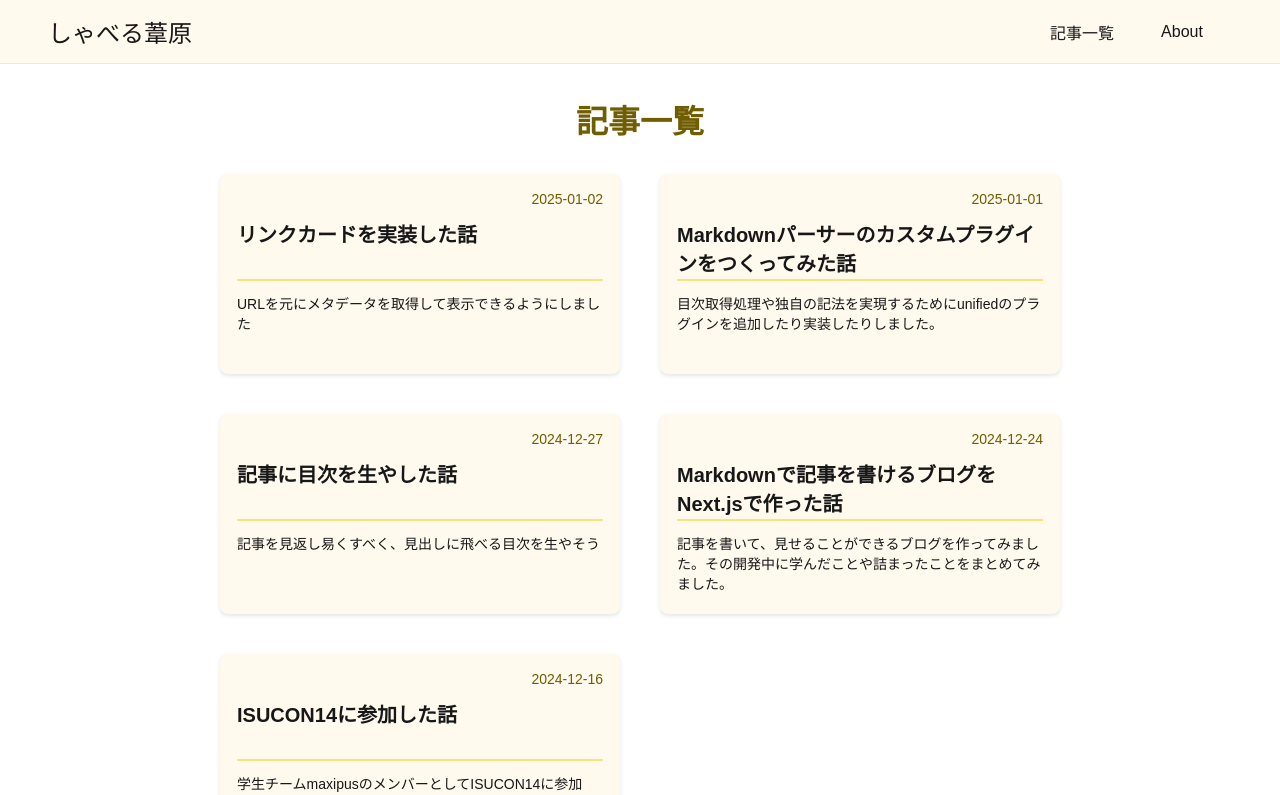
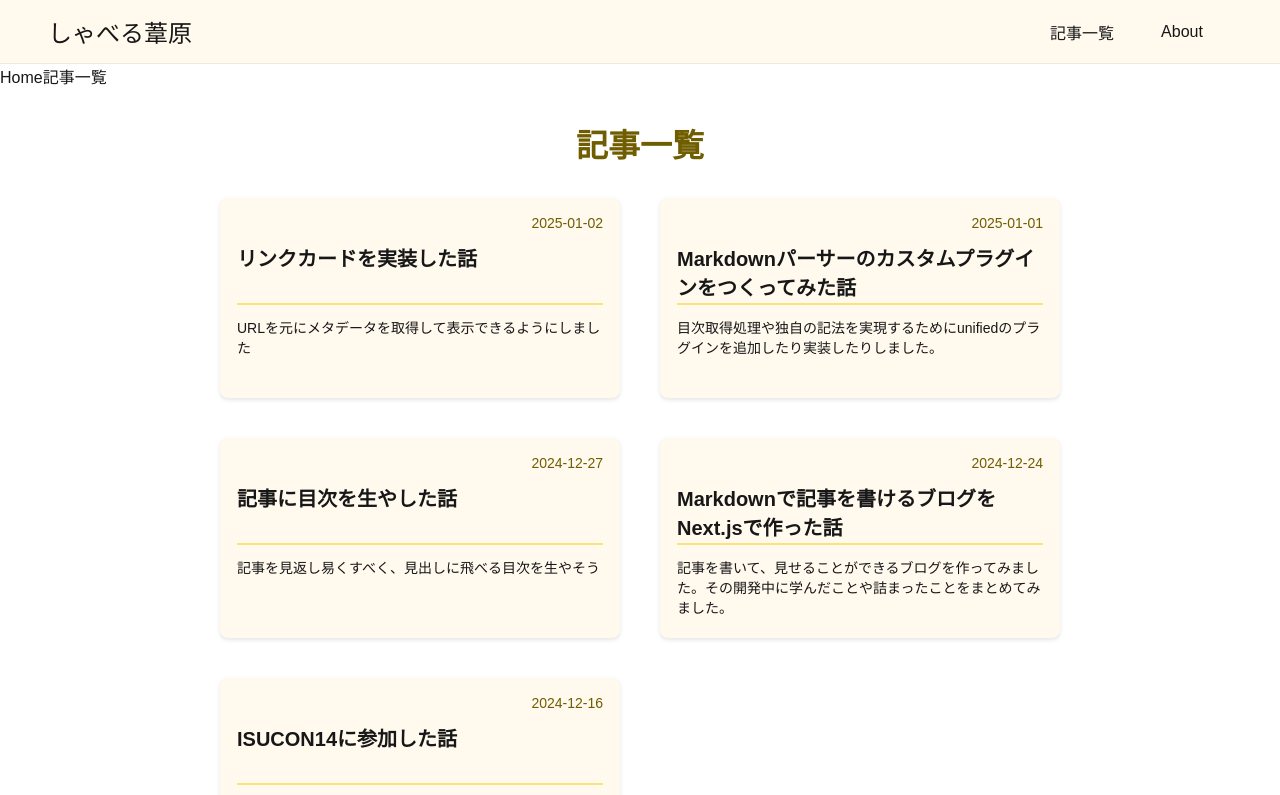
Before and after one commit to nakamuraitsuki/Next-blog-project, a Next.js app: page /blog in a window 1280 px wide. Shown: the top 795 px of the page. Built offline with nearby package versions, Linux system fonts and the light colour scheme.

Commit message:
パンくずリスト表示まで

```diff
--- a/src/app/blog/page.jsx
+++ b/src/app/blog/page.tsx
@@ -1,11 +1,17 @@
 import styles from "./blog.module.css"
 import { getAllPosts } from "@/lib"
 import { Layout, BlogCardList } from "@/components";
+import { BreadcrumbsItem } from "@/lib";
+
+const BREAD_CLUMBS: BreadcrumbsItem[] = [
+    { name: "Home", path: "/" },
+    { name: "記事一覧", path: "/blog" },
+]
 
 export default async function Blog() {
     const posts = await getAllPosts();
     return (
-        <Layout>
+        <Layout breadcrumbs={BREAD_CLUMBS}>
             <h1 className={styles.title}>記事一覧</h1>
             <div className={styles.List}>
                 <BlogCardList posts={posts}/>
--- /dev/null
+++ b/src/components/Breadcrumbs/Breadcrumbs.tsx
@@ -0,0 +1,14 @@
+import Link from "next/link";
+import { BreadcrumbsProps } from "@/lib";
+
+export const Breadcrumbs = ({ breadcrumbs }: BreadcrumbsProps) => {
+    return (
+        <div>
+            {breadcrumbs.map((item) => (
+                <Link key={item.name} href={item.path}>
+                    {item.name}
+                </Link>
+            ))}
+        </div>
+    )
+}
--- a/src/components/Layout/Layout.jsx
+++ /dev/null
@@ -1,15 +0,0 @@
-import styles from "./Layout.module.css"
-import { Header } from "../Header/Header"
-import { Footer } from "../Footer/Footer"
-
-export const Layout = ({ children }) => {
-    return (
-        <div>
-            <Header/>
-            <main className={styles.main}>
-                {children}
-            </main>
-            <Footer/>
-        </div>
-    );
-}
--- /dev/null
+++ b/src/components/Layout/Layout.tsx
@@ -0,0 +1,24 @@
+import styles from "./Layout.module.css"
+import { Header } from "../Header/Header"
+import { Footer } from "../Footer/Footer"
+import { Breadcrumbs } from "../Breadcrumbs/Breadcrumbs"
+import { ReactNode } from "react"
+import { BreadcrumbsItem } from "@/lib"
+
+interface LayoutProps {
+    breadcrumbs: BreadcrumbsItem[];
+    children: ReactNode;
+}
+
+export const Layout = ({ breadcrumbs ,children }: LayoutProps) => {
+    return (
+        <div>
+            <Header/>
+            <Breadcrumbs breadcrumbs={breadcrumbs}/>
+            <main className={styles.main}>
+                {children}
+            </main>
+            <Footer/>
+        </div>
+    );
+}
--- a/src/lib/type/index.ts
+++ b/src/lib/type/index.ts
@@ -4,3 +4,4 @@ export * from './tweet'
 export * from './ogp'
 export * from './linkCard'
 export * from './codeHeader'
+export * from './breadcrumbs'
```
Also changed, not shown: src/app/about/page.tsx (renamed from src/app/about/page.jsx, +7 -1 lines), src/app/blog/[slug]/page.tsx (+8 -2 lines), src/app/page.tsx (+5 -2 lines), src/lib/type/breadcrumbs.ts (added, +8 -0 lines).
